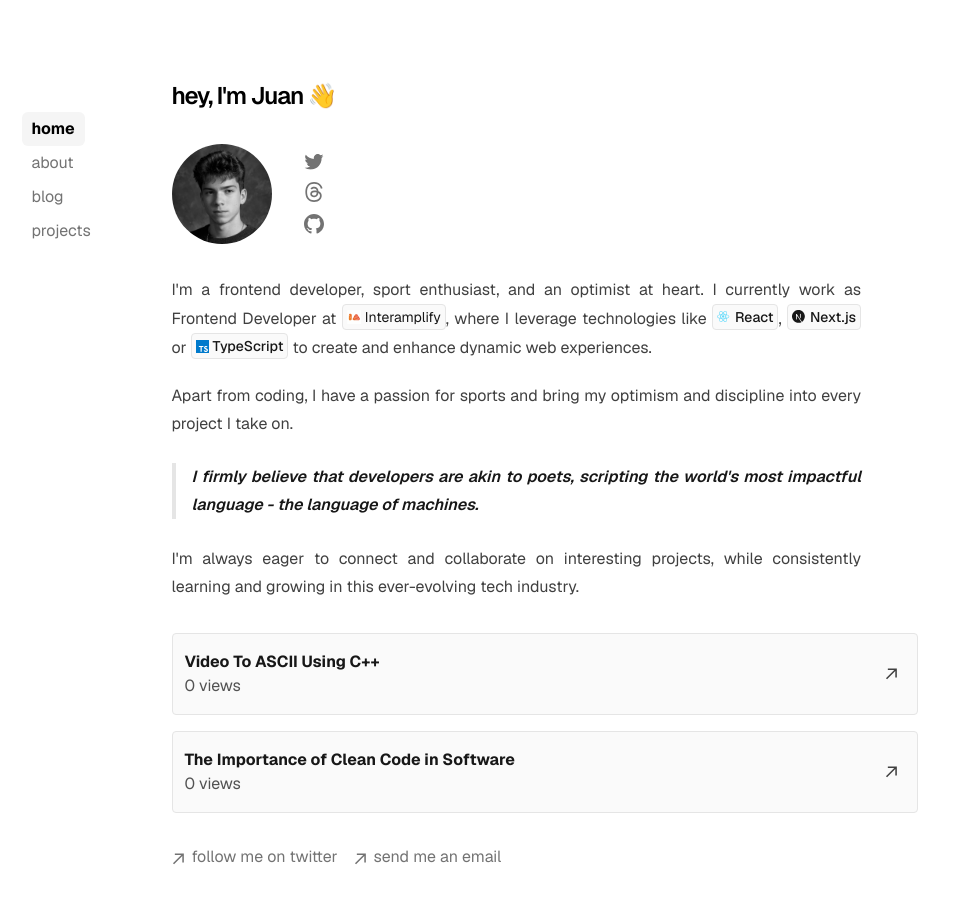
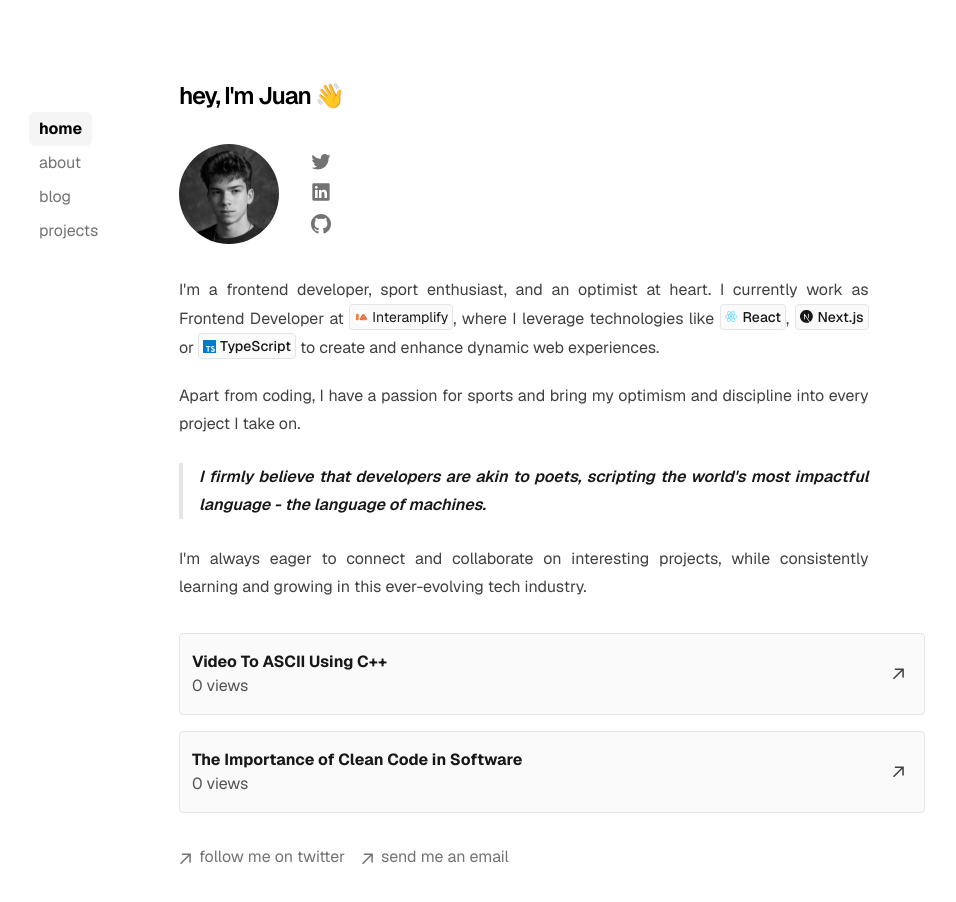
Before and after one commit to jmartinn/portfolio, a Next.js app: page / in a window 1280 px wide. Shown: the top 902 px of the page, without its empty margins (163-1119 px from the left). Built offline with nearby package versions, Linux system fonts and the light colour scheme; no server answers; the database is empty; what kysely-planetscale would draw is missing.

Commit message:
fixed bugs

```diff
--- a/app/blog/[slug]/page.tsx
+++ b/app/blog/[slug]/page.tsx
@@ -1,13 +1,16 @@
 import type { Metadata } from "next";
+
+import { notFound } from "next/navigation";
+import { Mdx } from "app/components/mdx";
+import { allBlogs } from "contentlayer/generated";
 
 import Balancer from "react-wrap-balancer";
 import ViewCounter from "../view-counter";
 
 import { getViewsCount } from "lib/metrics";
-import { notFound } from "next/navigation";
-import { allBlogs } from "contentlayer/generated";
 import { Suspense } from "react";
-import { Mdx } from "app/components/mdx";
+
+export const dynamic = "force-static";
 
 export async function generateMetadata({
   params,
@@ -81,7 +84,7 @@ function formatDate(date: string) {
   return `${fullDate} (${formattedDate})`;
 }
 
-export default async function Blog({ params }) {
+export default function Blog({ params }) {
   const post = allBlogs.find((post) => post.slug === params.slug);
 
   if (!post) {
@@ -97,14 +100,14 @@ export default async function Blog({ params }) {
           __html: JSON.stringify(post.structuredData),
         }}
       ></script>
-      <h1 className="font-bold text-4xl tracking-tighter max-w-[650px]">
+      <h1 className="font-semibold text-2xl tracking-tighter max-w-[650px]">
         <Balancer>{post.title}</Balancer>
       </h1>
       <div className="flex justify-between items-center mt-2 mb-8 text-sm max-w-[650px]">
         <p className="text-sm text-neutral-600 dark:text-neutral-400">
           {formatDate(post.publishedAt)}
         </p>
-        <Suspense>
+        <Suspense fallback={<p className="h-5" />}>
           <Views slug={post.slug} />
         </Suspense>
       </div>
@@ -120,5 +123,6 @@ async function Views({ slug }: { slug: string }) {
   } catch (error) {
     console.error(error);
   }
+
   return <ViewCounter allViews={views} slug={slug} trackView />;
 }
--- a/app/components/icons.tsx
+++ b/app/components/icons.tsx
@@ -1,3 +1,23 @@
+export function LinkedInIcon() {
+  return (
+    <svg
+      aria-label="LinkedIn"
+      viewBox="0 0 15 15"
+      xmlns="http://www.w3.org/2000/svg"
+      fill="none"
+      width="20"
+      height="20"
+    >
+      <path
+        d="M2 1C1.44772 1 1 1.44772 1 2V13C1 13.5523 1.44772 14 2 14H13C13.5523 14 14 13.5523 14 13V2C14 1.44772 13.5523 1 13 1H2ZM3.05 6H4.95V12H3.05V6ZM5.075 4.005C5.075 4.59871 4.59371 5.08 4 5.08C3.4063 5.08 2.925 4.59871 2.925 4.005C2.925 3.41129 3.4063 2.93 4 2.93C4.59371 2.93 5.075 3.41129 5.075 4.005ZM12 8.35713C12 6.55208 10.8334 5.85033 9.67449 5.85033C9.29502 5.83163 8.91721 5.91119 8.57874 6.08107C8.32172 6.21007 8.05265 6.50523 7.84516 7.01853H7.79179V6.00044H6V12.0047H7.90616V8.8112C7.8786 8.48413 7.98327 8.06142 8.19741 7.80987C8.41156 7.55832 8.71789 7.49825 8.95015 7.46774H9.02258C9.62874 7.46774 10.0786 7.84301 10.0786 8.78868V12.0047H11.9847L12 8.35713Z"
+        fill="currentColor"
+        fillRule="evenodd"
+        clipRule="evenodd"
+      ></path>
+    </svg>
+  );
+}
+
 export function TwitterIcon() {
   return (
     <svg
--- a/app/globals.css
+++ b/app/globals.css
@@ -9,7 +9,7 @@
 
 html {
   min-width: 360px;
-  scrollbar-gutter: stable;
+  scrollbar-gutter: auto;
 }
 
 .prose .anchor {
--- a/app/page.tsx
+++ b/app/page.tsx
@@ -2,10 +2,10 @@ import Image from "next/image";
 import {
   ArrowIcon,
   GitHubIcon,
-  ThreadsIcon,
+  LinkedInIcon,
   TwitterIcon,
 } from "./components/icons";
-import { name, about, bio, avatar } from "lib/info";
+import { bio, avatar } from "lib/info";
 import { Suspense } from "react";
 import { BlogLink } from "./components/blog-link";
 
@@ -17,7 +17,7 @@ export default function Page() {
       </h1>
       <div className="flex items-center justify-start my-8 space-x-6 md:space-x-8">
         <Image
-          alt={name}
+          alt="Juan Pedro Martin"
           className="rounded-full grayscale"
           src={avatar}
           placeholder="blur"
@@ -37,9 +37,9 @@ export default function Page() {
             className="flex items-center gap-2 dark:hover:text-neutral-200"
             rel="noopener noreferrer"
             target="_blank"
-            href="https://threads.net/@juampe_m"
+            href="https://www.linkedin.com/in/juampemartin/"
           >
-            <ThreadsIcon />
+            <LinkedInIcon />
           </a>
           <a
             rel="noopener noreferrer"
--- a/next.config.js
+++ b/next.config.js
@@ -18,7 +18,6 @@ const nextConfig = {
       },
     ];
   },
-  compress: true,
 };
 
 // https://nextjs.org/docs/advanced-features/security-headers
```
